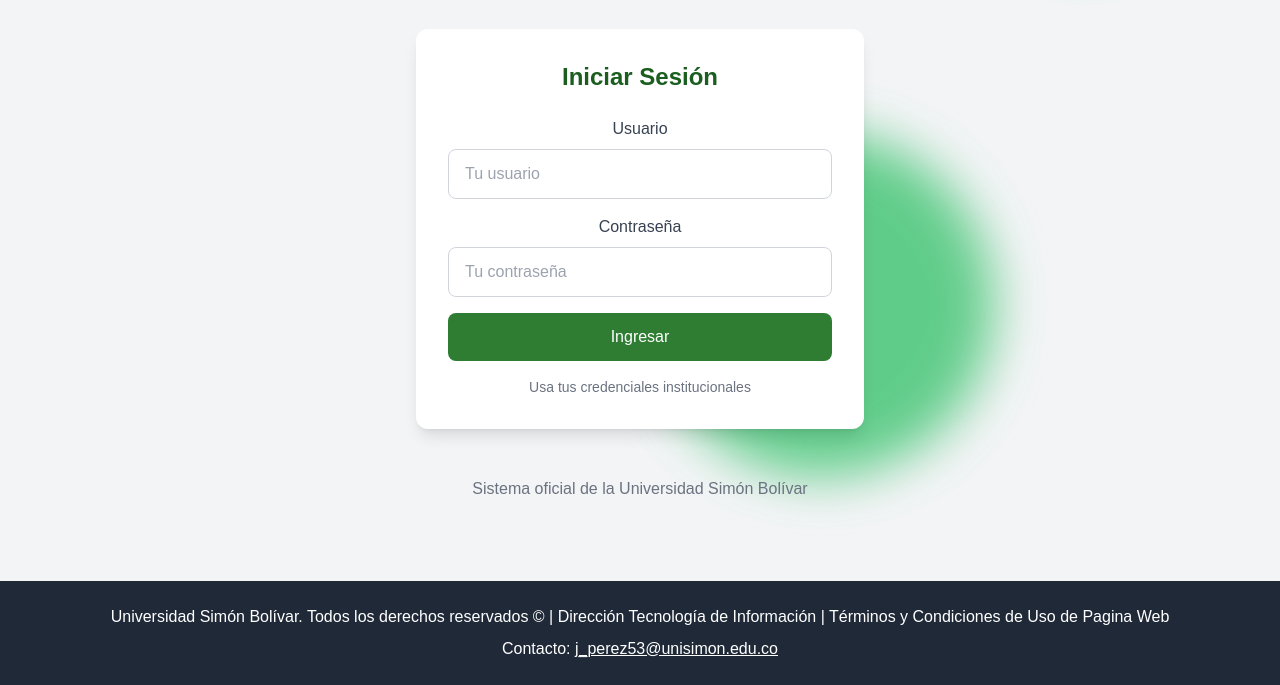
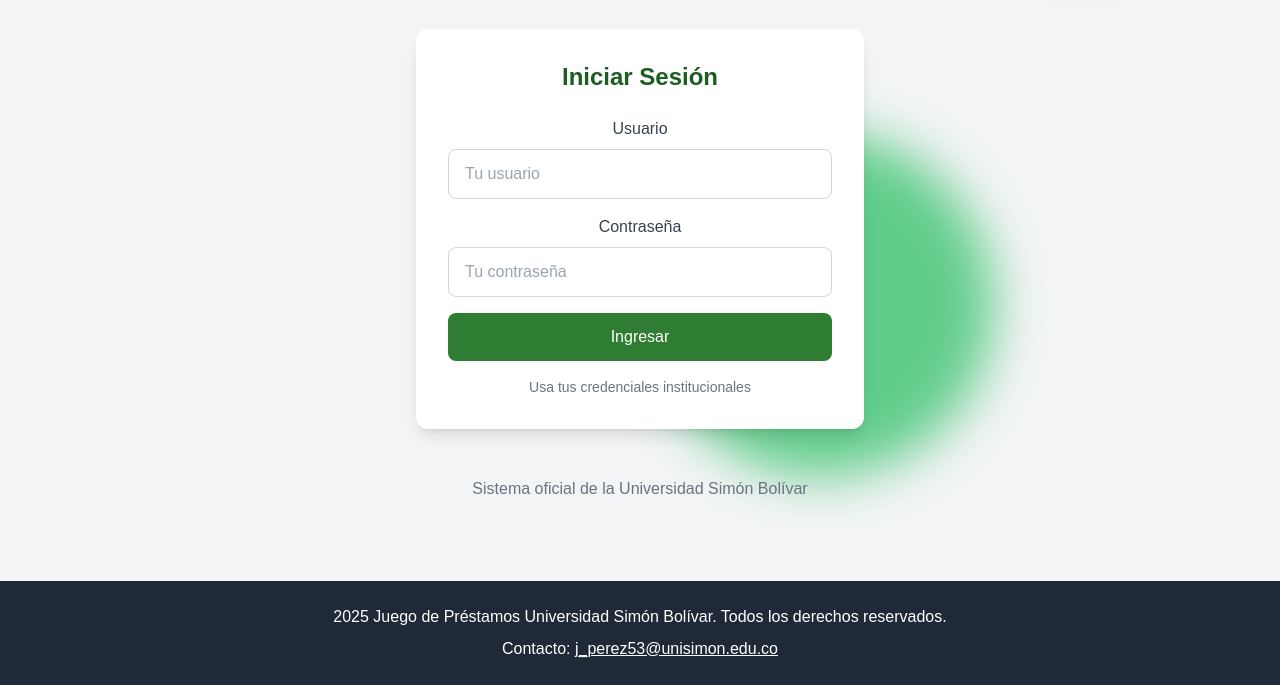
Before and after one commit to Tatiana943642/Prestamos, a website: page index.html in a window 1280 px wide. Shown: the part 428-1113 px from the top of the page. Drawn offline with nearby package versions, Linux system fonts and the light colour scheme.

Commit message:
Update index.html

```diff
--- a/index.html
+++ b/index.html
@@ -524,7 +524,7 @@
     <!-- Footer -->
     <footer class="bg-gray-800 text-white py-6">
         <div class="container mx-auto px-4 text-center">
-            <p>Universidad Simón Bolívar. Todos los derechos reservados © | Dirección Tecnología de Información | Términos y Condiciones de Uso de Pagina Web</p>
+            <p>2025 Juego de Préstamos Universidad Simón Bolívar. Todos los derechos reservados.</p>
             <p class="mt-2">Contacto: <a href="mailto:j_perez53@unisimon.edu.co" class="underline hover:text-blue-300">j_perez53@unisimon.edu.co</a></p>
         </div>
     </footer>
```
